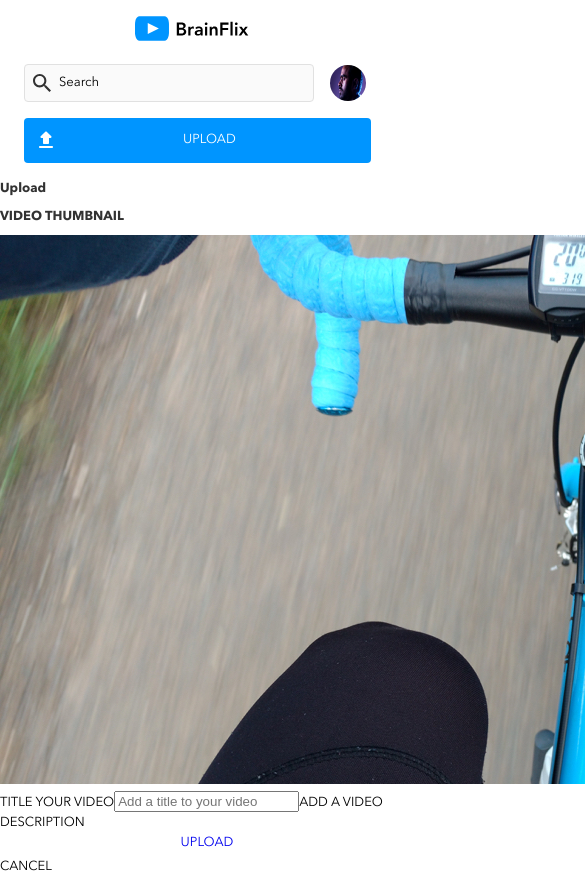
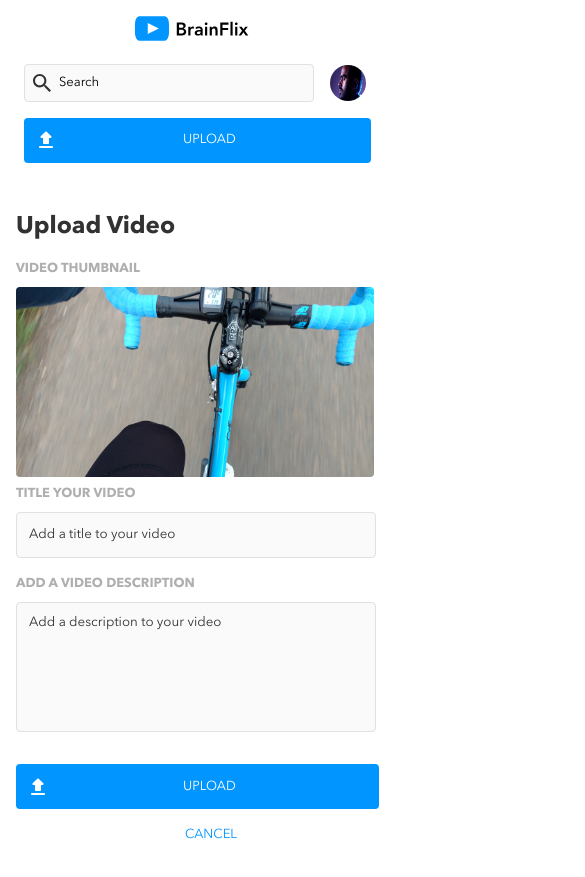
Before and after one commit to JaredMedeiros/jared-medeiros-brainflix, a React (Create React App) app: page /upload in a window 390 px wide. Shown: the top 877 px of the page, 585 px wide, since content can reach past the window. Built offline with nearby package versions, Linux system fonts and the light colour scheme.

Commit message:
upload page styled at mobile view. still needs to be made responsive at different screen sizes

```diff
--- a/src/pages/Upload/Upload.js
+++ b/src/pages/Upload/Upload.js
@@ -1,3 +1,4 @@
+import './Upload.scss'
 import thumbnailPhoto from '../../assets/Images/Upload-video-preview.jpg'
 import uploadButton from '../../assets/Icons/upload.svg'
 import { NavLink } from 'react-router-dom'
@@ -7,25 +8,25 @@ import { NavLink } from 'react-router-dom'
 export default function Upload (currentVideo) {
     return (
         <div className = "upload">
-        <h3 className = "upload__title">Upload</h3>
+        <h1 className = "upload__title">Upload Video</h1>
             <div className = "upload__content">
                 <div className = "upload__video-container">
                     <h3>VIDEO THUMBNAIL</h3>
-                    <img src = {thumbnailPhoto} alt = "video thumbnail photo" />
+                    <img className = "upload__video" src = {thumbnailPhoto} alt = "video thumbnail photo" />
                 </div>
                 <div className = "upload__submission-container">
-                    <form>
-                        <label for = "inputTitle" className = "upload__form-label">TITLE YOUR VIDEO</label>
-                        <input type = "text" id = "inputTitle" placeholder = "Add a title to your video"></input>
-                        <label for = "inputUpload" className = "upload__form-label">ADD A VIDEO DESCRIPTION</label>
-                        <textare id = "inputUpload" placeholder = "Add a description to your video"></textare>
+                    <form className = "upload__form">
+                        <label htmlFor = "inputTitle" className = "upload__form-label">TITLE YOUR VIDEO</label>
+                        <input type = "text" id = "inputTitle" className = "upload__input" placeholder = "Add a title to your video"></input>
+                        <label htmlFor = "inputUpload" className = "upload__form-label">ADD A VIDEO DESCRIPTION</label>
+                        <textarea id = "inputDescription" className = "upload__text-area" placeholder = "Add a description to your video"></textarea>
                     </form>
                 </div>
             </div>
             <div className = "upload__cta-container">
                 <NavLink  className = "upload__button-container" to="/">
-                    <img src = {uploadButton} alt = "upload button" className = "header__upload-button-icon"/>
-                    <p className = "header__upload-button-text">UPLOAD</p>
+                    <img src = {uploadButton}/*  onClick = "uploadAlert()"  */alt = "upload button" className = "upload__button-icon"/>
+                    <p className = "upload__button-text">UPLOAD</p>
                 </NavLink>
             </div>
             <div className = "upload__cancel-container">
--- a/src/pages/Upload/Upload.scss
+++ b/src/pages/Upload/Upload.scss
@@ -2,3 +2,173 @@
 @use '../../styles/partials/_colors.scss' as *;
 @use '../../styles/partials/_variables.scss' as *;
 @use '../../styles/partials/_mixins.scss' as *;
+
+body {
+    font-family: 'AvenirNext';
+    font-size: 0.8125rem;
+    line-height: 1.25rem;
+
+    @include tablet {
+        font-size: 0.875rem;
+        line-height: 1.375rem;
+    }
+}
+
+h1 {
+    font-family: 'AvenirNext';
+    font-size: 1.5rem;
+    font-weight:  700;
+    line-height: 2rem;
+    color: $black;
+
+    @include tablet {
+       font-size: 2.0625rem;
+       line-height: 2.75rem;
+    }
+}
+
+h3 {
+    font-family: 'AvenirNext';
+    font-size: 0.8125rem;
+    line-height: 1.25rem;
+    font-weight: 700;
+    color: $silver;
+
+    @include tablet {
+        font-size: 0.875rem;
+        line-height: 1.375rem;
+        padding-right: 2rem;
+    }
+}
+
+.upload {
+    width: 100%;
+    padding: 1rem;
+
+    @include tablet {
+        padding: 2.25rem;
+    }
+
+    @include desktop {
+        padding: 3.9375rem;
+    }
+
+    &__title {
+        padding-top: 1rem;
+        padding-bottom: 1rem;
+    }
+
+    &__content {
+        display: flex;
+        flex-direction: column;
+    }
+
+    &__video {
+       width: calc(100% - 2rem);
+       border-radius: 0.25rem;
+    }
+
+    &__video-container {
+        width: 100%;
+    }
+
+    &__submission-container {
+        width: 100%;
+    }
+
+    &__form {
+        display: flex;
+        flex-direction: column;
+    }
+
+    &__form-label {
+        font-weight: 700;
+        color: $silver;
+    }
+
+    &__cta-container {
+        display: flex;
+        flex-direction: column;
+    }
+
+    &__button-container {
+        border-radius: 0.25rem;
+        color: $white;
+        background-color: $blue;
+        width: calc(100% - 3rem);
+        padding: .65rem;
+        margin: 1rem 0 1rem 0;
+        text-align: center;
+        display: flex;
+        flex-direction: row;
+        justify-content: flex-start;
+        align-items: center;
+    }
+
+    &__button-container:hover {
+        background-color: $darkblue;
+    }
+
+    &__button-text {
+        margin-left: auto;
+        margin-right: auto;
+        left: 0;
+        right: 0;
+        text-align: center;
+    }
+
+    &__cancel-container {
+        width: 100%;
+        text-align: center;
+    }
+
+    &__cancel-text {
+        color: $blue;
+    }
+
+    &__cancel-text:hover {
+        color: $darkblue;
+    }
+
+
+}
+
+.upload__input {
+    height: 1.25rem;
+    outline: none;
+    border: 0.0625rem solid $mercury;
+    font-family:'AvenirNext';
+    resize: none;
+    width: calc(100% - 3.5rem);
+    color: $darkblack;
+    background-color: $alabaster;
+    border-radius: 0.25rem;
+    margin: .5rem 0 1rem 0;
+    padding: 0.75rem;
+}
+
+.upload__input:focus {
+    border-color: $blue;
+}
+
+.upload__text-area{
+    height: 6.5rem;
+    outline: none;
+    border: 0.0625rem solid $mercury;
+    font-family:'AvenirNext';
+    resize: none;
+    width: calc(100% - 3.5rem);
+    color: $darkblack;
+    background-color: $alabaster;
+    border-radius: 0.25rem;
+    margin: .5rem 0 1rem 0;
+    padding: 0.75rem;
+}
+
+.upload__text-area:focus {
+    border-color: $blue;
+}
+
+::placeholder {
+    color: $black;
+}
```
